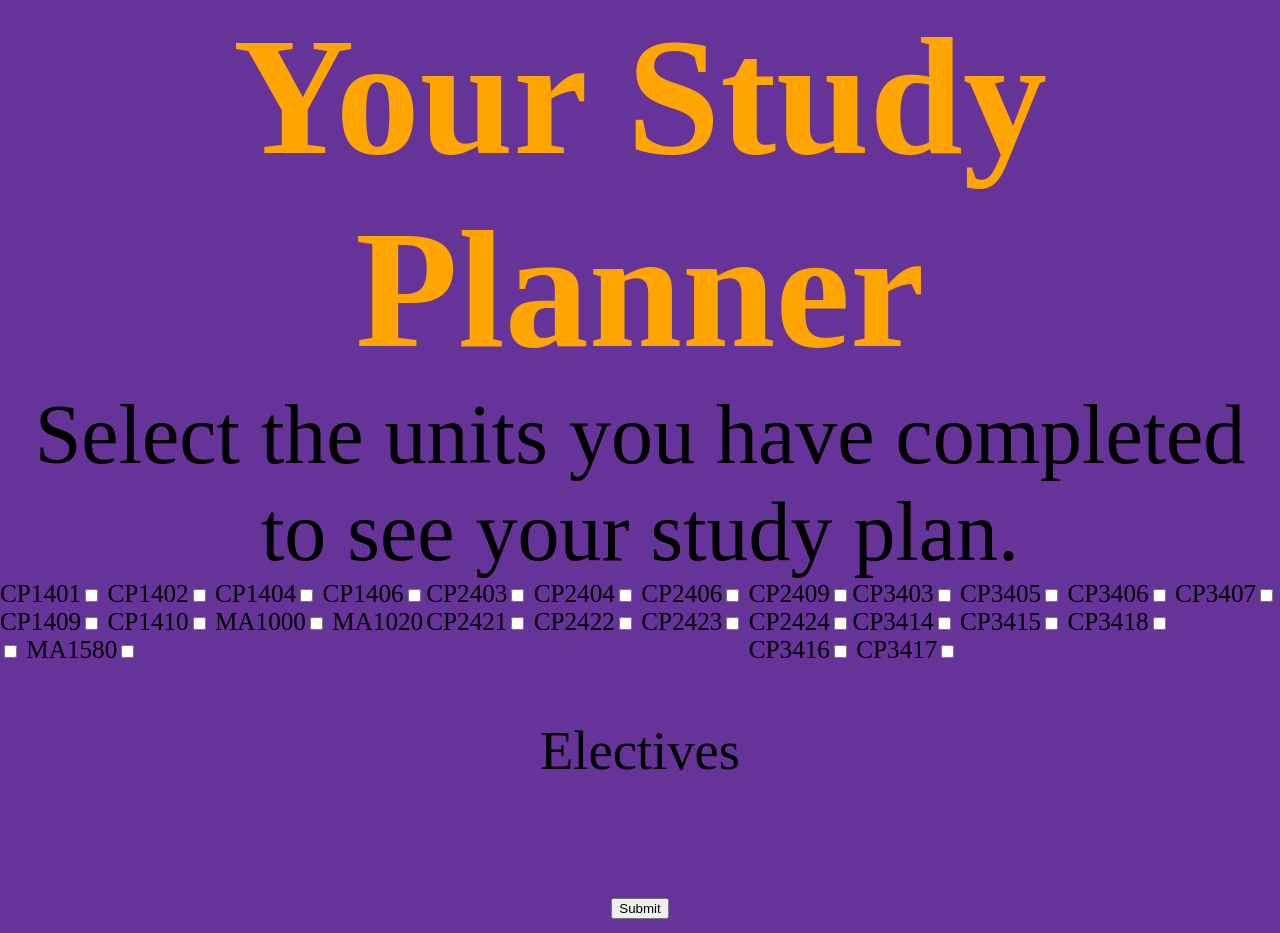
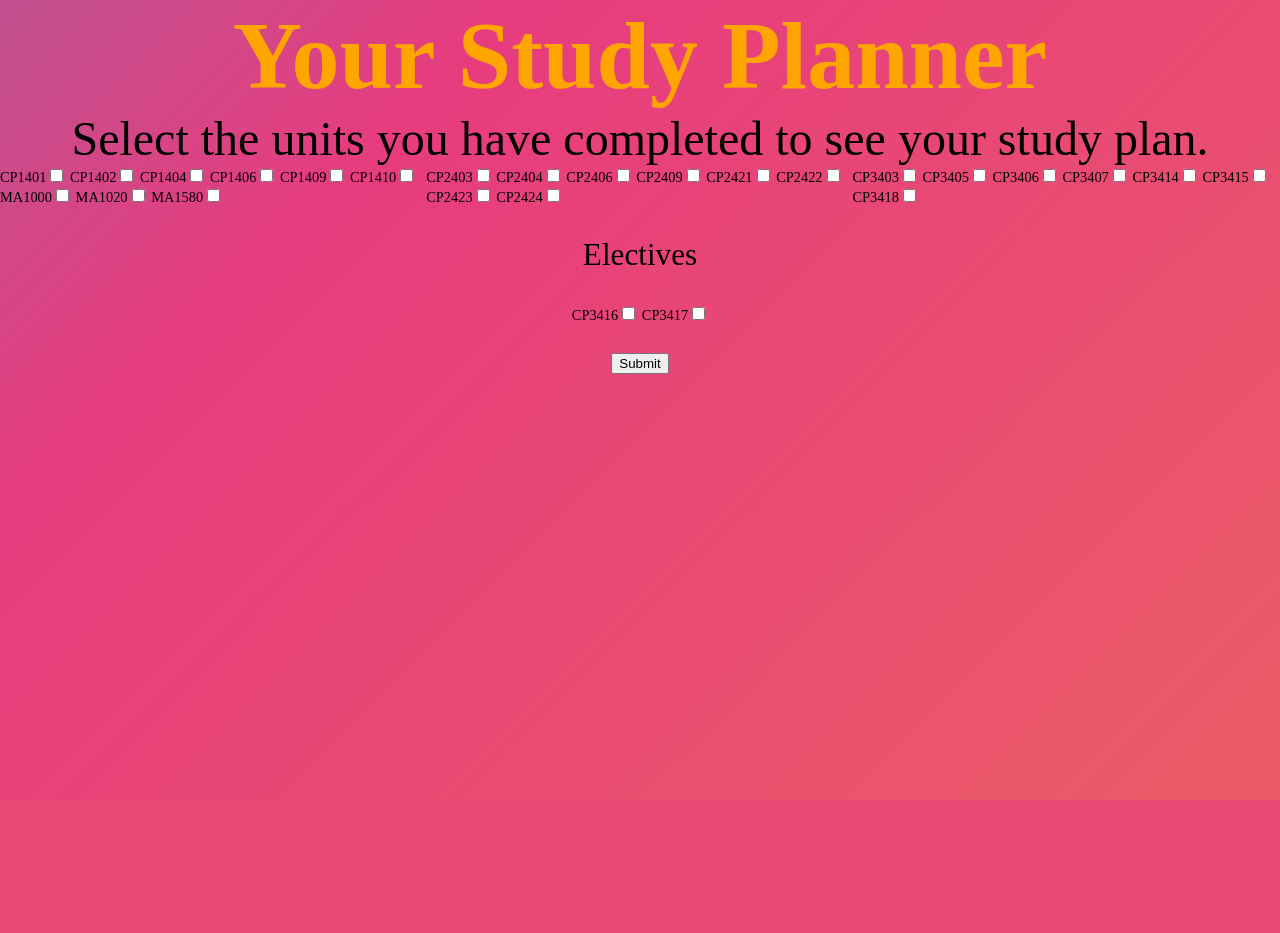
Before and after one commit to soputan12/study_planner, a Flask app: page / in a window 1280 px wide. After the commit the page ends 800 px from the top, so only its background shows below. Run offline with Flask 2, Linux system fonts and the light colour scheme.

Commit message:
Add background

```diff
--- a/app/static/style.css
+++ b/app/static/style.css
@@ -23,10 +23,26 @@
 }
 
 body {
-    background-color: rebeccapurple;
-    background-size: 100%;
-    font-size: 1.75em;
-}
+    background: linear-gradient(-45deg, #ee7752, #e73c7e, #23a6d5, #23d5ab);
+    background-size: 400% 400%;
+    animation: gradient 15s ease infinite;
+    height: 100vh;
+    }
+
+    @keyframes gradient {
+        0% {
+        background-position: 0% 50%;
+        }
+
+        50% {
+        background-position: 100% 50%;
+        }
+
+        100% {
+        background-position: 0% 50%;
+        }
+    }
+
 
 main {
     font-size: 3em;
--- a/app/templates/index.html
+++ b/app/templates/index.html
@@ -5,6 +5,7 @@
         <meta name="description" content="">
         <meta name="viewport" content="width=device-width, initial-scale=1">
         <link rel="stylesheet" href="/static/style.css">
+        <div class="d-flex flex-column justify-content-center w-100 h-100"></div>
         <title>{{ title }} Study Planner</title>
         <title>Study Planner Home</title>
     </head>
```
